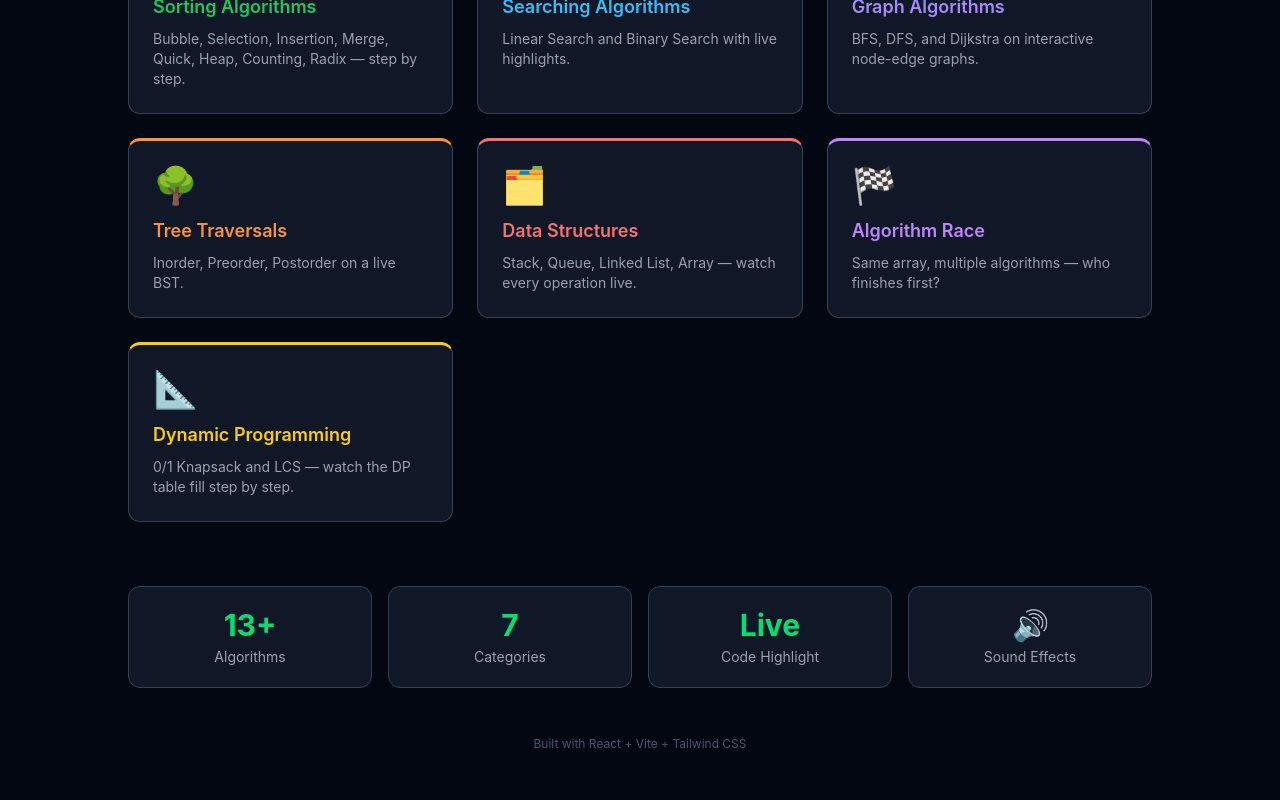
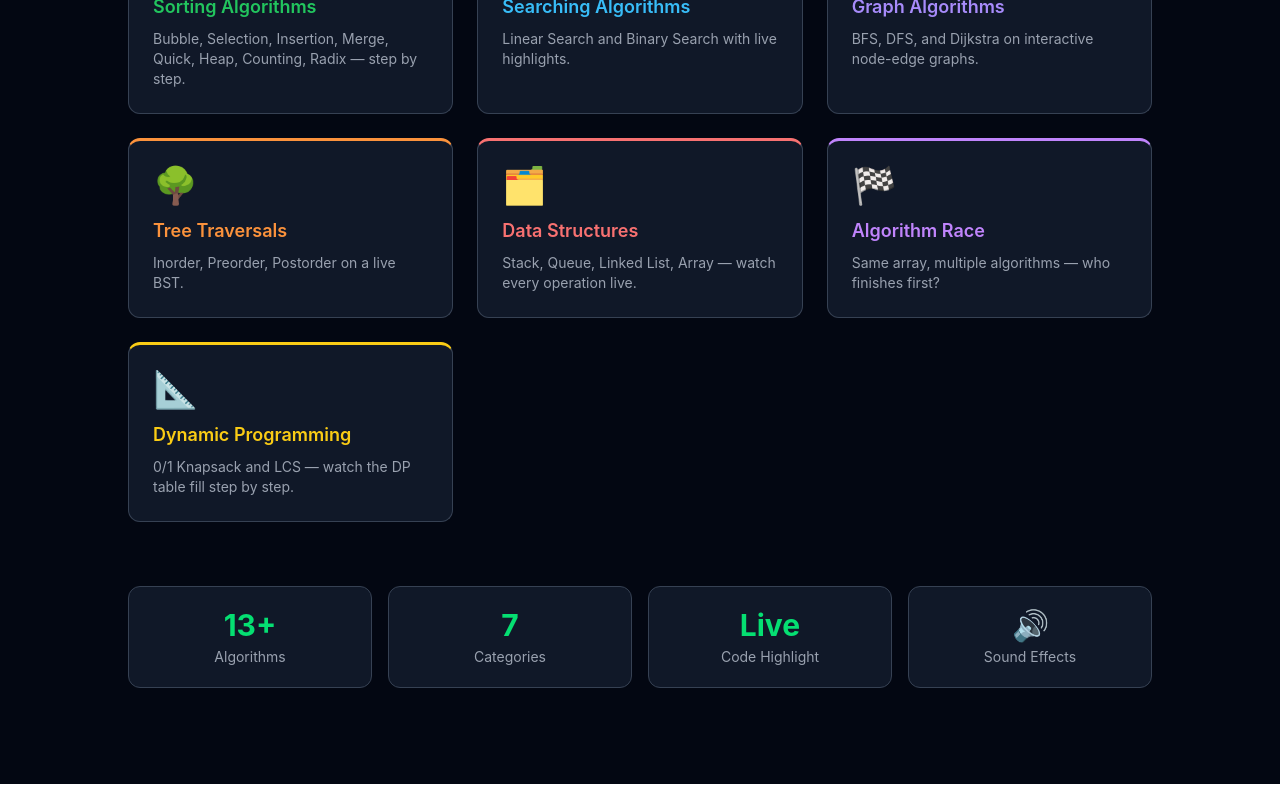
Before and after one commit to nipunghiya0941/algo-visualizer, a React (Vite) app: page / in a window 1280 px wide. Shown: the part 334-1134 px from the top of the page. Built offline with nearby package versions, Linux system fonts and the light colour scheme.

Commit message:
update home page and add README

```diff
--- a/src/pages/home.jsx
+++ b/src/pages/home.jsx
@@ -47,9 +47,7 @@ const Home = ({ setCurrentPage }) => {
         ))}
       </div>
 
-      <div className="max-w-5xl mx-auto text-center text-gray-600 text-xs">
-        Built with React + Vite + Tailwind CSS
-      </div>
+
     </div>
   );
 };
```
